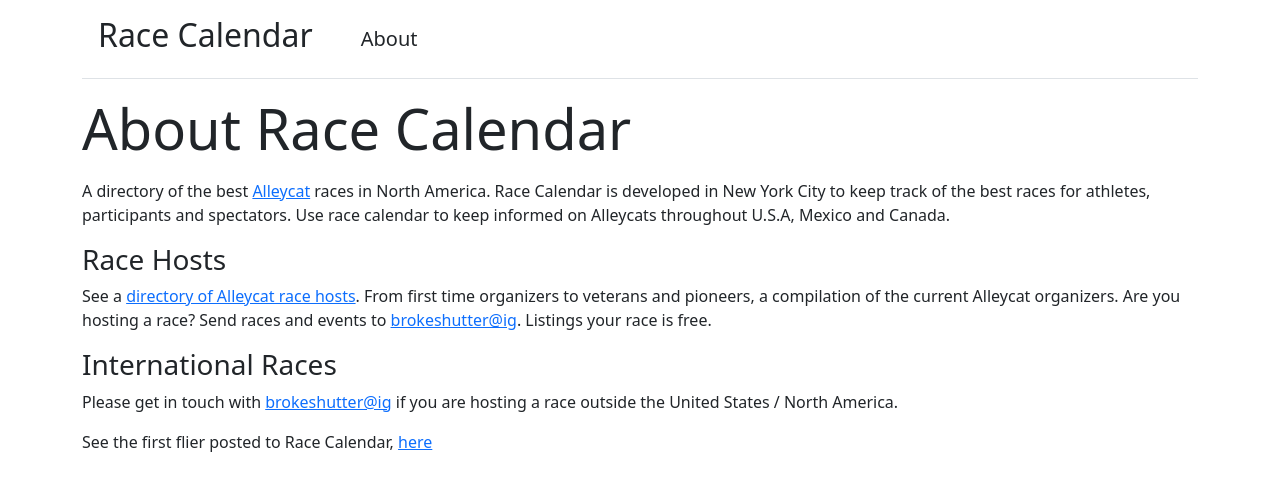
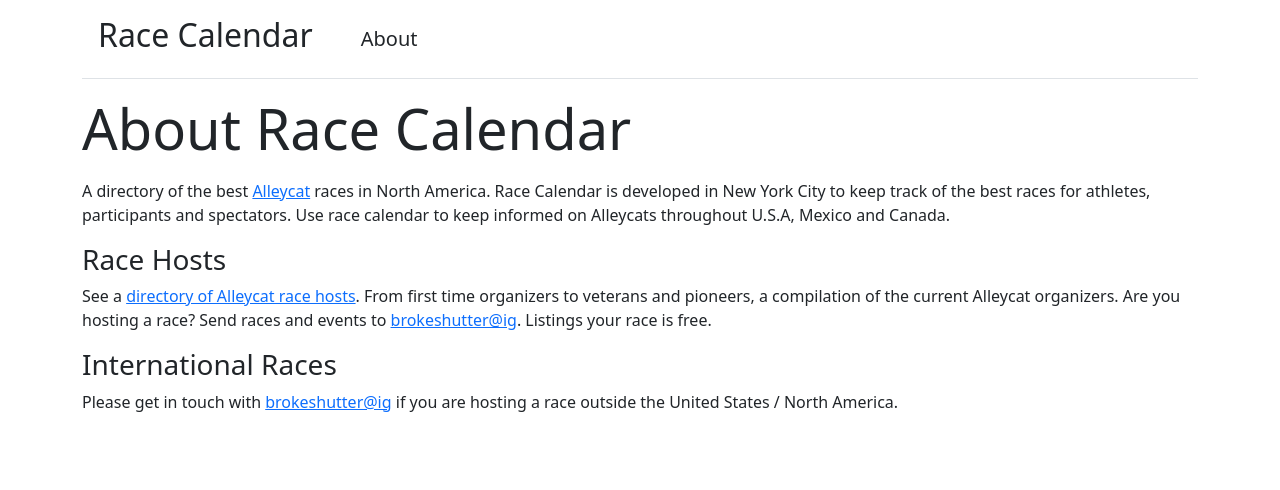
Before and after one commit to gtzilla/race-calendar, a Next.js app: page /about in a window 1280 px wide. Shown: the top 490 px of the page. Built offline with nearby package versions, Linux system fonts and the light colour scheme.

Commit message:
failed, rollback

```diff
--- a/pages/about.jsx
+++ b/pages/about.jsx
@@ -1,5 +1,4 @@
 import ProfileLink from '../components/ProfileLink'
-import PostLink from '../components/PostLink'
 import Link from 'next/link';
 
 const About = () => {
@@ -25,9 +24,6 @@ const About = () => {
       <p>Please get in touch with <ProfileLink username='brokeshutter' /> if
       you are hosting a race outside the United States / North America.</p>
 
-      <p>
-        See the first flier posted to Race Calendar, <PostLink postId="CabS6zZr-9B">here</PostLink>
-      </p>
     </div>
   )
 }
```
